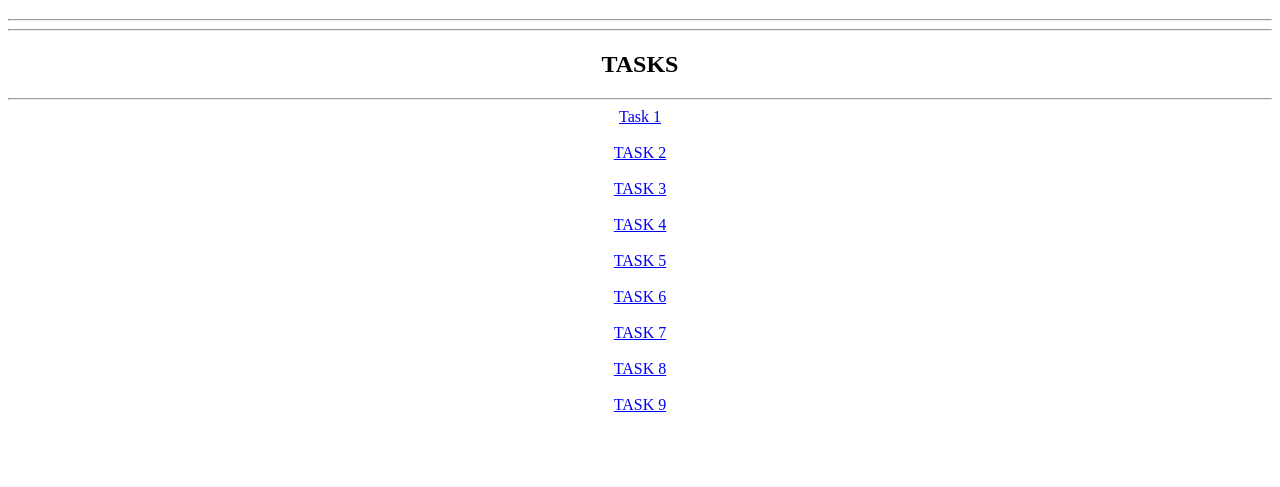
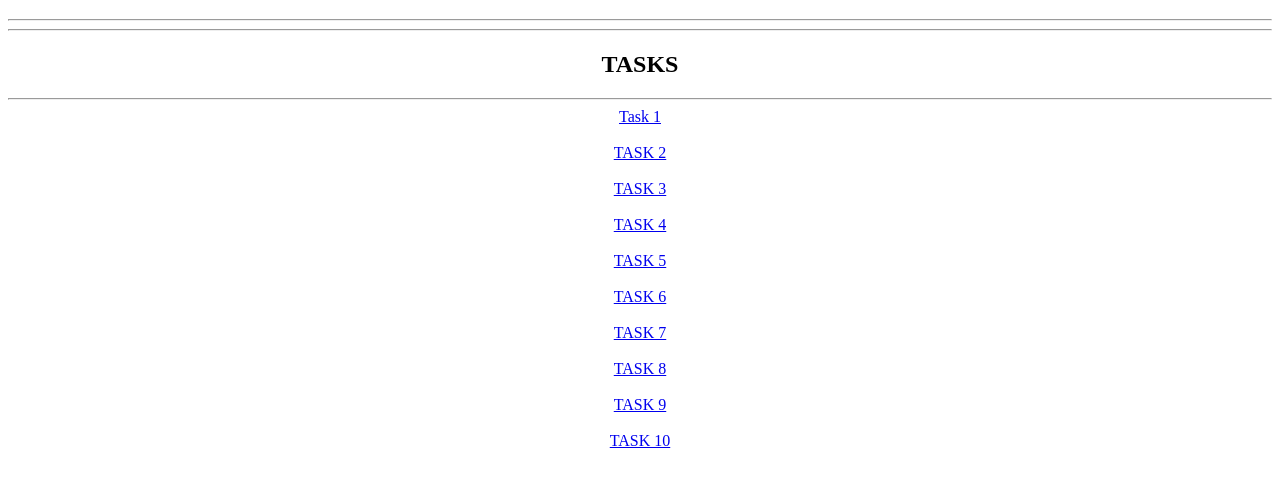
Before and after one commit to Namitha-KS/Mulearn_Web, a plain HTML site: page index.html in a window 1280 px wide. Shown: the part 61-548 px from the top of the page. Drawn offline with Linux system fonts and the light colour scheme.

Commit message:
Update index.html
Added task10

```diff
--- a/index.html
+++ b/index.html
@@ -18,5 +18,6 @@
     <a target="_blank" href="TASK 7/index.html">TASK 7</a><br><br>
     <a target="_blank" href="TASK 8/index.html">TASK 8</a><br><br>
     <a target="_blank" href="TASK 9/index.html">TASK 9</a><br><br>
+    <a target="_blank" href="TASK 10/index.html">TASK 10</a><br><br>
 </body>
 </html>
```
